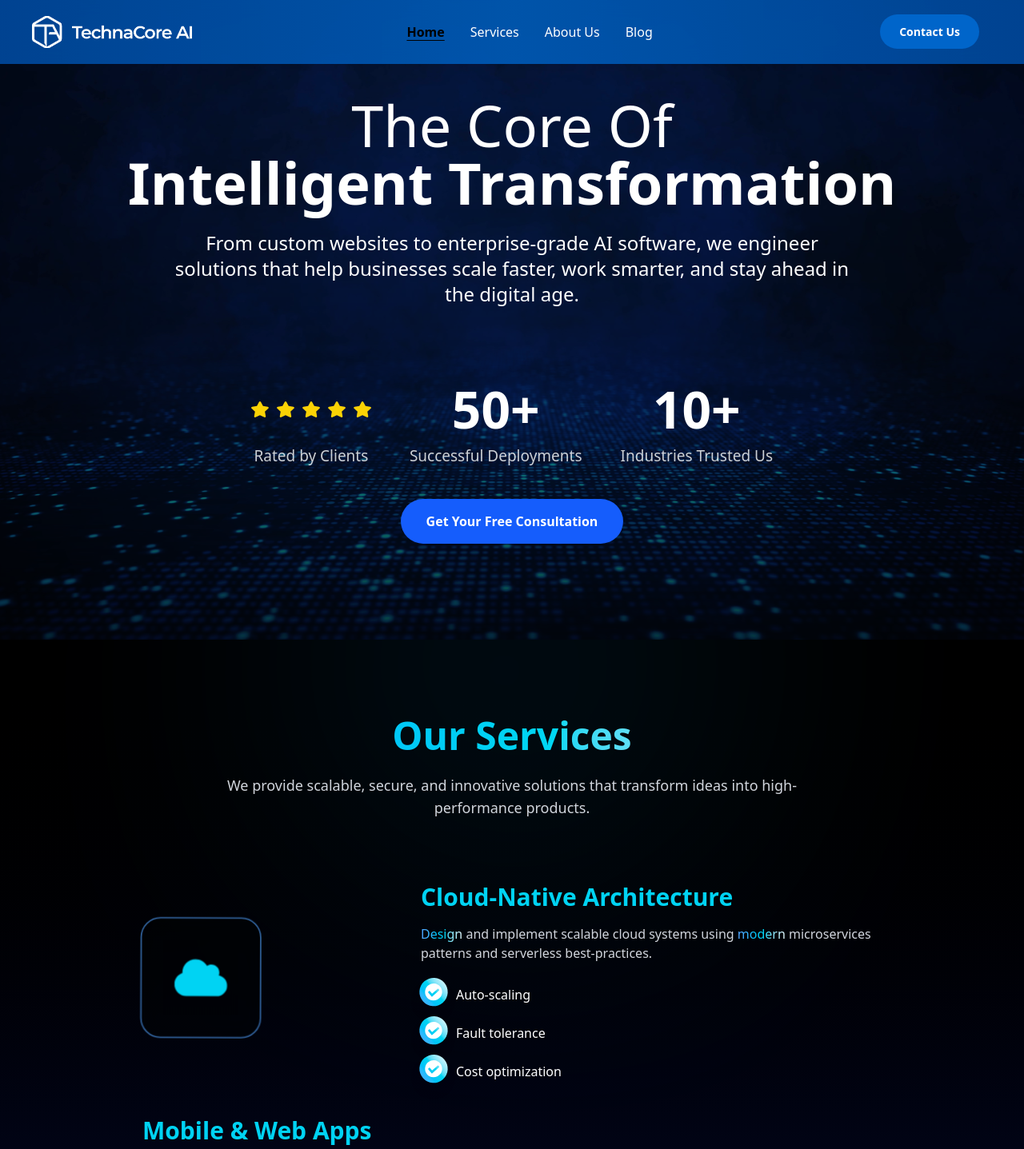
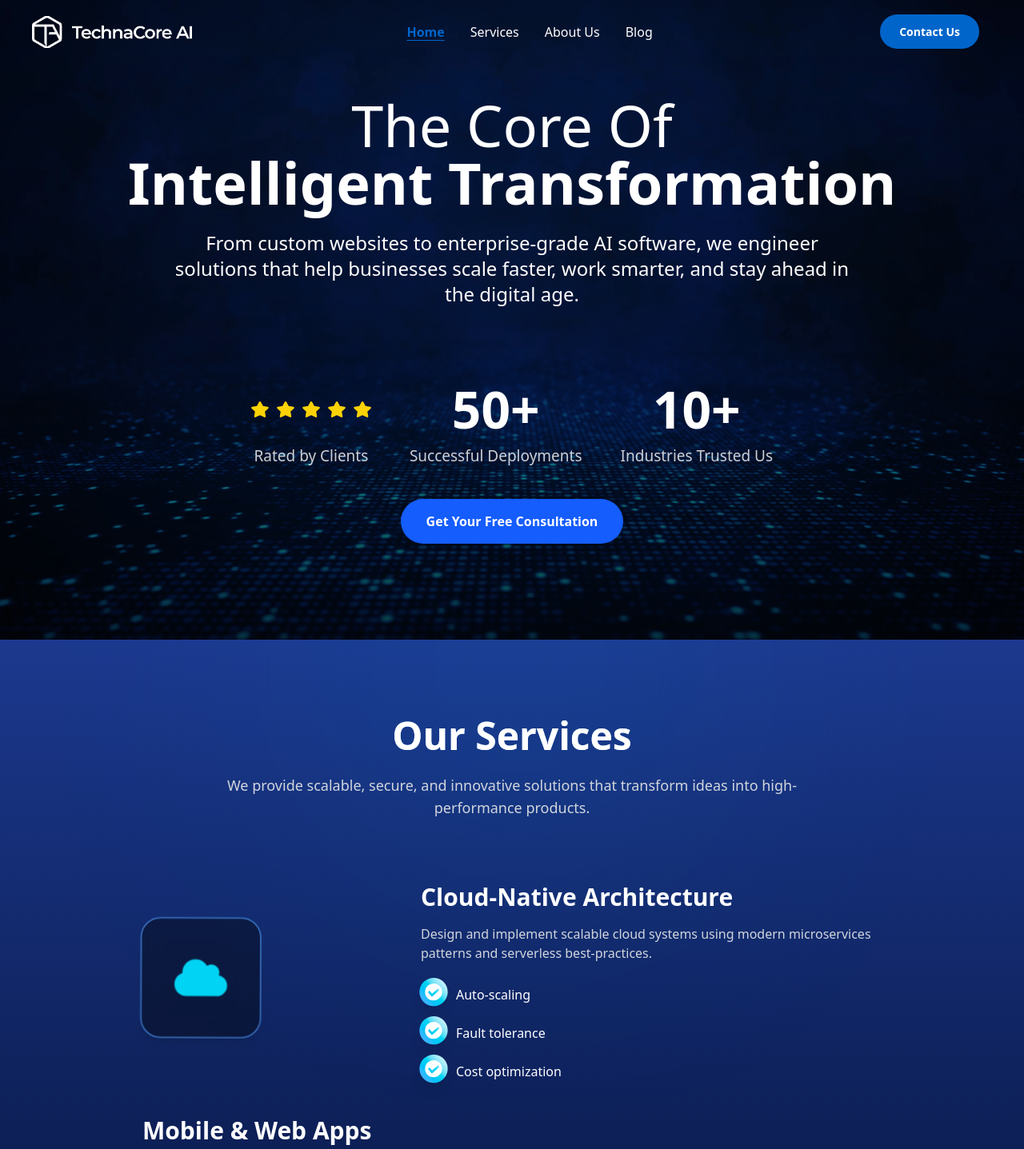
Before and after one commit to ArslanFaiz/techna-core-ai, a React (Vite) app: page / in a window 1280 px wide. Shown: the top 1437 px of the page at 80% size. Built offline with nearby package versions, Linux system fonts and the light colour scheme.

Commit message:
fix: ui fixes

```diff
--- a/src/components/layout/header.tsx
+++ b/src/components/layout/header.tsx
@@ -20,11 +20,9 @@ const Header = () => {
   const base = "underline underline-offset-4 font-semibold";
 
   if (location.pathname === path) {
-      return isScrolled
-        ? "text-[#0065CA] " + base
-        : "text-black " + base;
+    return "text-[#0065CA] " + base; // always blue
   }
-    return isScrolled ? "text-white" : "text-white";
+  return "text-white"; // non-active links
 };
 
   // 🔥 Reusable underline animation classes
@@ -39,10 +37,11 @@ const Header = () => {
     ${
       isScrolled
         ? "bg-black/40 backdrop-blur-xl shadow-lg"
-            : "bg-gradient-to-r from-[#004a9f]/90 via-[#0065ca]/80 to-[#004a9f]/90 backdrop-blur-md"
+        : "bg-transparent"
     }
   `}
 >
+
       <div className="max-w-7xl mx-auto px-6 sm:px-10 flex items-center justify-between h-20">
 
         {/* Logo */}
@@ -60,28 +59,28 @@ const Header = () => {
 
           <Link
             to="/"
-            className={`${isActive("/")} ${isScrolled ? "hover:text-[#0065CA]" : "hover:text-black"} transition ${underlineAnim}`}
+            className={`${isActive("/")} ${isScrolled ? "hover:text-[#0065CA]" : "hover:text-[#0065CA]"} transition ${underlineAnim}`}
           >
             Home
           </Link>
 
           <Link
             to="/services"
-            className={`${isActive("/services")} ${isScrolled ? "hover:text-[#0065CA]" : "hover:text-black"} transition ${underlineAnim}`}
+            className={`${isActive("/services")} ${isScrolled ? "hover:text-[#0065CA]" : "hover:text-[#0065CA]"} transition ${underlineAnim}`}
           >
             Services
           </Link>
 
           <Link
             to="/about"
-            className={`${isActive("/about")} ${isScrolled ? "hover:text-[#0065CA]" : "hover:text-black"} transition ${underlineAnim}`}
+            className={`${isActive("/about")} ${isScrolled ? "hover:text-[#0065CA]" : "hover:text-[#0065CA]"} transition ${underlineAnim}`}
           >
             About Us
           </Link>
 
           <Link
             to="/blog"
-            className={`${isActive("/blog")} ${isScrolled ? "hover:text-[#0065CA]" : "hover:text-black"} transition ${underlineAnim}`}
+            className={`${isActive("/blog")} ${isScrolled ? "hover:text-[#0065CA]" : "hover:text-[#0065CA]"} transition ${underlineAnim}`}
           >
             Blog
           </Link>
--- a/src/features/home/projectRequirement.tsx
+++ b/src/features/home/projectRequirement.tsx
@@ -89,16 +89,16 @@ const ProjectRequirementsSection = () => {
   whileInView={{ opacity: 1, y: 0 }}     // moves upward and fades in
   transition={{ duration: 0.8, ease: "easeOut" }}
   viewport={{ once: true }}
-className="relative w-full py-0 md:py-2 bg-gradient-to-r from-indigo-50 via-white to-purple-100"
+className="relative w-full py-0 bg-gradient-to-r from-indigo-50 via-white to-purple-100"
 >
 
-    <section id="project" className="relative w-full py-24 bg-gradient-to-r from-indigo-50 via-white to-purple-100">
+<section id="project" className="relative w-full py-24 bg-gradient-to-r from-gray-900 via-gray-800 to-gray-950">
       {/* Heading */}
       <div className="text-center mb-12 px-6 md:px-12">
-        <h2 className="text-4xl md:text-5xl font-extrabold text-gray-900">
+        <h2 className="text-4xl md:text-5xl font-extrabold text-gray-100">
           Give Your Project Requirements
         </h2>
-        <p className="mt-3 text-gray-600 text-lg">
+        <p className="mt-3 text-gray-400 text-lg">
           Choose how you’d like to share your project details with us.
         </p>
       </div>
--- a/src/features/home/servicePage.tsx
+++ b/src/features/home/servicePage.tsx
@@ -26,7 +26,6 @@ const AnimatedFeature = ({ icon: Icon, text }: { icon: React.ElementType; text:
 
 <motion.div
 
-
   className="w-8 h-8 flex items-center justify-center rounded-full bg-gradient-to-tr from-blue-400 via-cyan-400 to-white text-white shadow-lg"
   animate={{ y: [0, -8, 0], rotate: [0, 5, -5, 0], scale: [1, 1.25, 1] }}
   transition={{ repeat: Infinity, duration: 3, ease: "easeInOut" }}
@@ -41,7 +40,7 @@ const AnimatedFeature = ({ icon: Icon, text }: { icon: React.ElementType; text:
 
 const ServicesSection = () => (
 
-  <section className="relative w-full py-24 bg-gradient-to-b from-black to-blue-900 overflow-hidden">
+  <section className="relative w-full py-24 bg-gradient-to-b from-blue-900 to-black overflow-hidden">
     {/* Background Blobs */}
     <motion.div
       className="absolute -top-40 left-1/3 w-96 h-96 rounded-full bg-gradient-to-tr from-blue-600 to-cyan-400 opacity-20 blur-[180px] pointer-events-none"
@@ -59,12 +58,13 @@ const ServicesSection = () => (
       transition={{ repeat: Infinity, duration: 28, ease: "easeInOut" }}
     />
 
+
 <div className="max-w-7xl mx-auto px-6 text-center relative z-10">
   <motion.h2
     initial={{ opacity: 0, y: 40 }}
     whileInView={{ opacity: 1, y: 0 }}
     transition={{ duration: 0.8 }}
-        className="text-4xl md:text-5xl font-extrabold mb-6 bg-gradient-to-r from-blue-400 via-cyan-400 to-white bg-clip-text text-transparent hover:scale-105 transition-transform duration-500"
+    className="text-4xl md:text-5xl font-extrabold mb-6 bg-gradient-to-r from-blue-400 text-white to-white bg-clip-text text-transparent hover:scale-105 transition-transform duration-500"
   >
     Our Services
   </motion.h2>
@@ -81,37 +81,27 @@ const ServicesSection = () => (
     {serviceses.map((service, idx) => (
       <motion.div
         key={service.id}
-            className={`flex flex-col md:flex-row items-center justify-evenly gap-12  ${idx % 2 === 0 ? "" : "md:flex-row-reverse"}`}
+        className={`flex flex-row items-start gap-4 md:flex-row md:items-center md:justify-evenly md:gap-12 ${idx % 2 === 0 ? "" : "md:flex-row-reverse"}`}
         initial="hidden"
         whileInView="show"
         viewport={{ once: true }}
       >
         {/* Glassmorphic Floating Icon */}
         <motion.div
-              className="flex-shrink-0 p-10 rounded-3xl bg-black/40 backdrop-blur-md border border-blue-400 shadow-lg cursor-pointer hover:scale-105 hover:shadow-cyan-500/50 transition-all duration-300"
+          className="flex-shrink-0 p-4 md:p-10 rounded-3xl bg-black/40 backdrop-blur-md border border-blue-400 shadow-lg cursor-pointer hover:scale-105 hover:shadow-cyan-500/50 transition-all duration-300 w-fit h-fit"
           animate={{ y: [0, -12, 0], rotate: [0, 6, -6, 0], scale: [1, 1.05, 1] }}
           transition={{ repeat: Infinity, duration: 4, ease: "easeInOut" }}
         >
-              <service.Icon className="w-16 h-16 text-cyan-400" />
+          <service.Icon className="w-8 h-8 md:w-16 md:h-16 text-cyan-400" />
         </motion.div>
 
         {/* Text Content */}
-            <motion.div className="max-w-xl text-left" variants={idx % 2 === 0 ? fadeInLeft : fadeInRight}>
-              <h3 className="text-2xl md:text-3xl font-extrabold text-cyan-400 transition-colors duration-300 hover:scale-105">
+        <motion.div className="flex-1 text-left max-w-xl" variants={idx % 2 === 0 ? fadeInLeft : fadeInRight}>
+          <h3 className="text-2xl md:text-3xl font-extrabold text-white hover:text-cyan-400 transition-colors duration-300 hover:scale-105">
             {service.title}
           </h3>
 
-              <p className="mt-4 text-gray-300">
-                {service.description.split(" ").map((word, i) =>
-                  i % 7 === 0 ? (
-                    <span key={i} className="bg-clip-text text-transparent bg-gradient-to-r from-blue-400 via-cyan-400 to-white">
-                      {word}{" "}
-                    </span>
-                  ) : (
-                    word + " "
-                  )
-                )}
-              </p>
+          <p className="mt-4 text-gray-300">{service.description}</p>
 
           {/* Features */}
           <div className="mt-6 space-y-3">
--- a/src/features/home/techStack.tsx
+++ b/src/features/home/techStack.tsx
@@ -1,4 +1,3 @@
-// ContinuousTechStackSection.jsx
 import { useEffect, useRef, useState } from "react";
 import { motion, useAnimation } from "framer-motion";
 import { techLogos } from "../../constants";
@@ -12,43 +11,44 @@ const ContinuousTechStackSection = () => {
 
 useEffect(() => {
 const interval = setInterval(() => {
-      // calculate next index
 setCurrentIndex(prev => (prev + 1) % totalLogos);
-    }, 5000); // 5 seconds per slide
+}, 5000);
+
 
 return () => clearInterval(interval);
+
+
 }, []);
 
 useEffect(() => {
 if (!sliderRef.current) return;
 
-    const logoWidth = sliderRef.current.children[0].clientWidth + 48; // 48px is space-x-12
+
+const logoWidth = sliderRef.current.children[0].clientWidth + 32; // 32px space for smaller icons
 const x = -currentIndex * logoWidth;
 
 controls.start({
   x,
-      transition: { duration: 1, ease: "easeInOut" }, // smooth slide
+  transition: { duration: 1, ease: "easeInOut" },
 });
+
+
 }, [currentIndex, controls]);
 
-  return (
-    <section className="relative w-full h-40 overflow-hidden bg-gray-100 flex items-center">
+return ( <section className="relative w-full h-32 md:h-40 overflow-hidden bg-gray-100 flex items-center">
 <motion.div
 ref={sliderRef}
-        className="flex items-center space-x-12"
+className="flex items-center space-x-7 md:space-x-12"
 animate={controls}
 >
-        {/* Render logos twice for seamless loop */}
-        {[...techLogos, ...techLogos].map((logo, idx) => (
-          <img
+{[...techLogos, ...techLogos].map((logo, idx) => ( <img
          key={idx}
          src={logo.src}
          alt={logo.alt}
-            className="w-16 h-16 object-contain"
+         className="w-12 h-12 md:w-16 md:h-16 object-contain"
        />
 ))}
-      </motion.div>
-    </section>
+</motion.div> </section>
 );
 };
 
```
Also changed, not shown: src/components/layout/footer.tsx (+15 -22 lines). Lines whose indentation alone changed are shown as unchanged.
